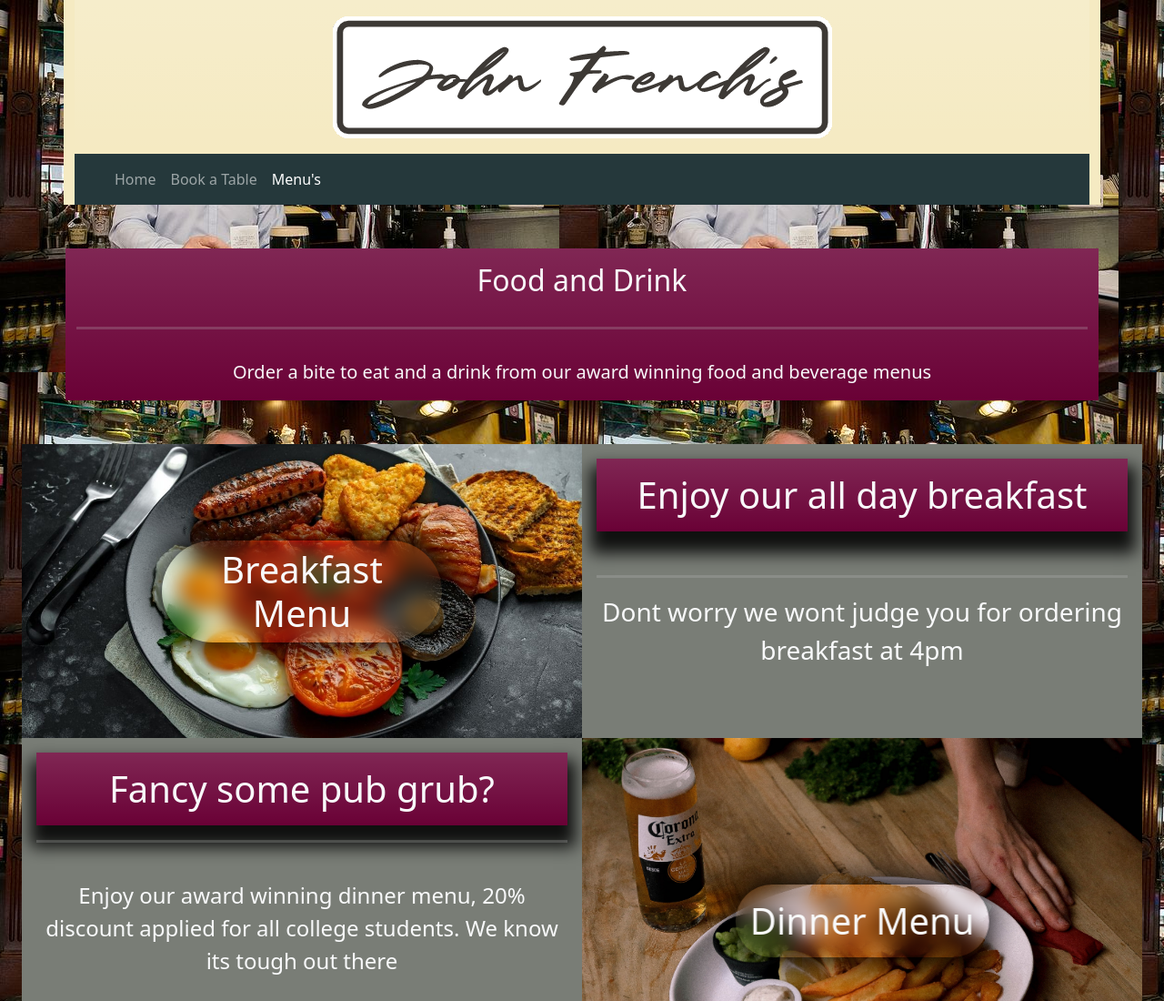
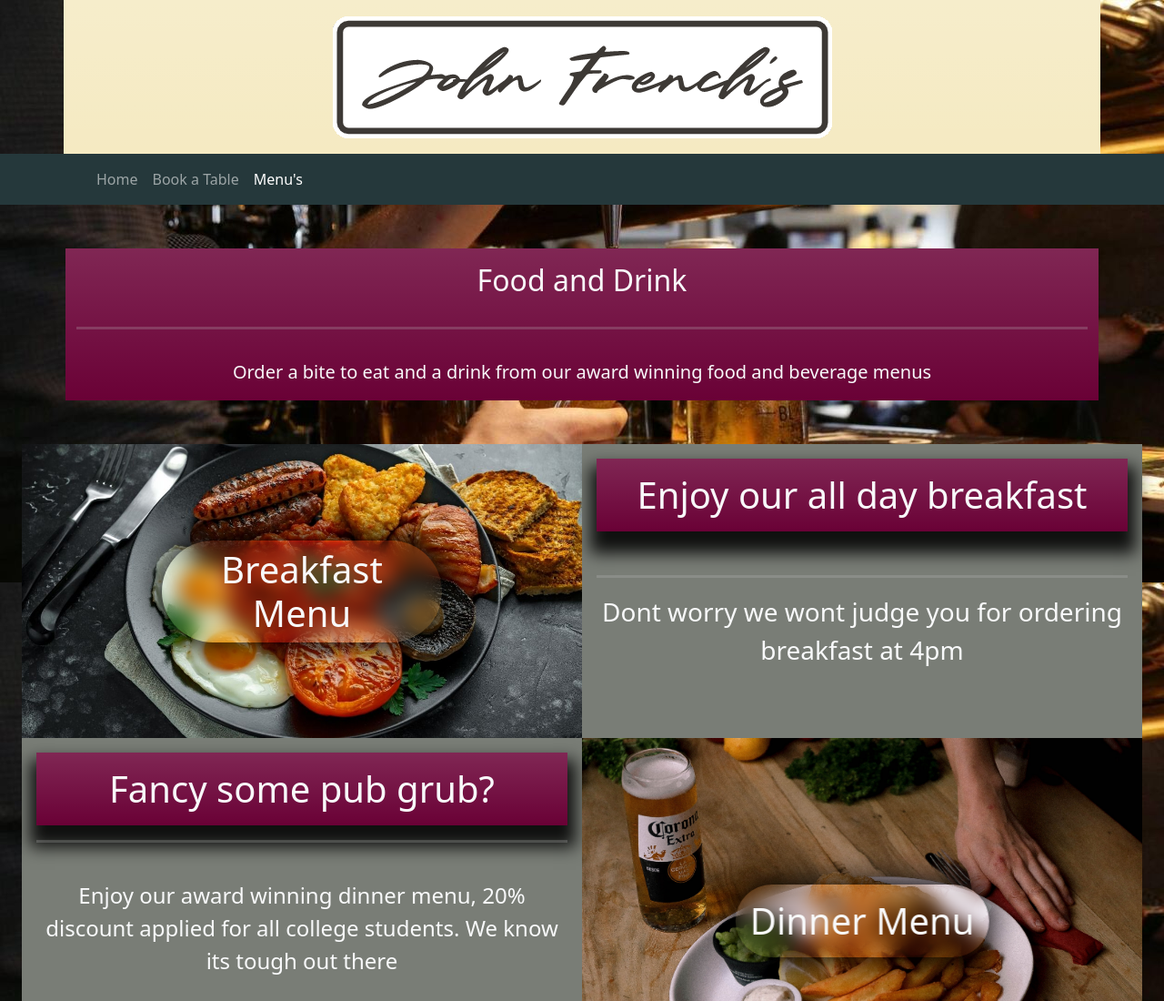
Before and after one commit to Nathan-Dean371/GUIproject, a plain HTML site: page menu.html in a window 1280 px wide. Shown: the top 1100 px of the page at 91% size. Drawn offline with nearby package versions, Linux system fonts and the light colour scheme.

Commit message:
background image

```diff
--- a/menu.html
+++ b/menu.html
@@ -12,11 +12,11 @@
 	<title>Menu</title>
 </head>
 
-<body class="bg-primary" style=" background-image: url(images/bartender.jpg)">
-	<div class="container bg-tertiary">
-		<div class="container bg-tertiary bg-gradient p-2 d-flex align-items-center justify-content-center">
-			<img class="img-fluid rounded m-2 " src="images/logo.PNG" alt="John French's">
-		</div>
+<body class="bg-primary" style=" background-image: url(images/bartender3.jpg)">
+
+	<div class="container bg-tertiary bg-gradient p-2 d-flex align-items-center justify-content-center">
+		<img class="img-fluid rounded m-2 " src="images/logo.PNG" alt="John French's">
+	</div>
 		<!--Container for nav bar-->
 		<nav class="navbar navbar-expand-lg bg-secondary navbar-dark p-2">
 			<div class="container">
```
